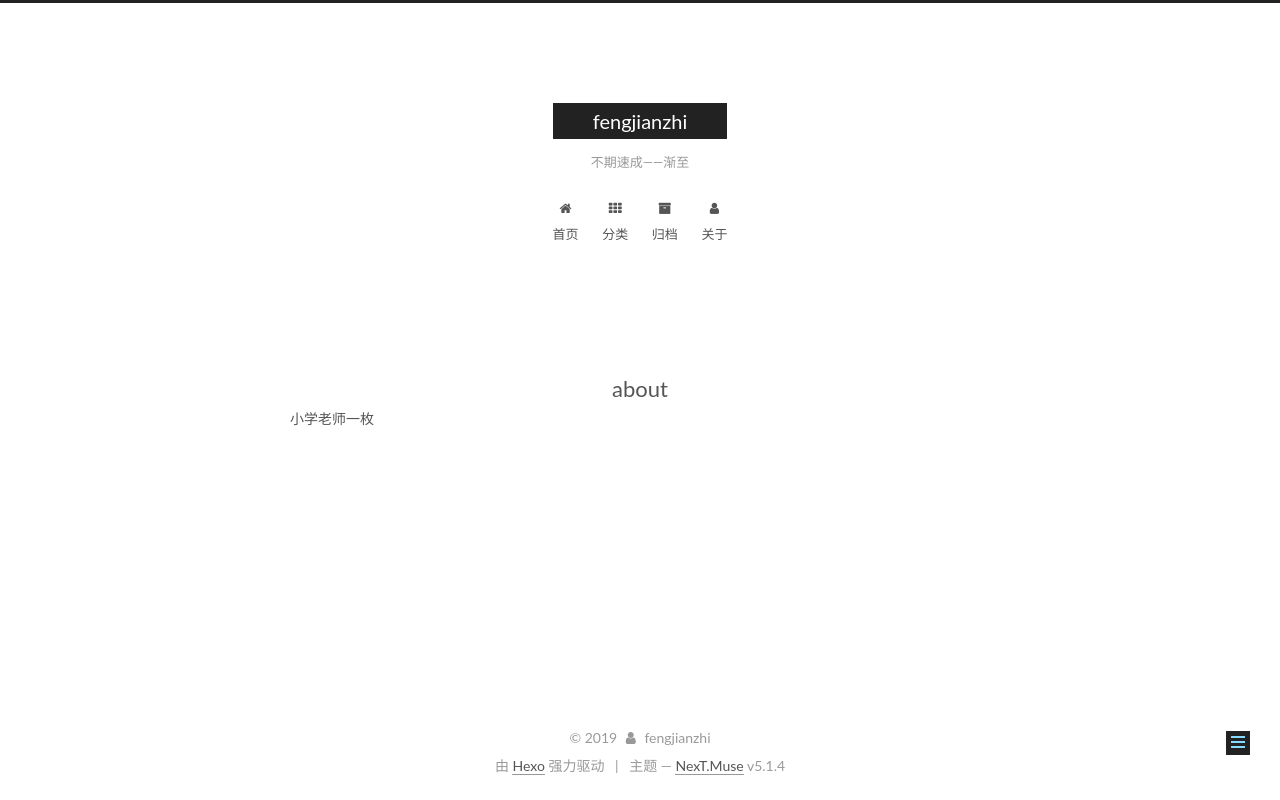
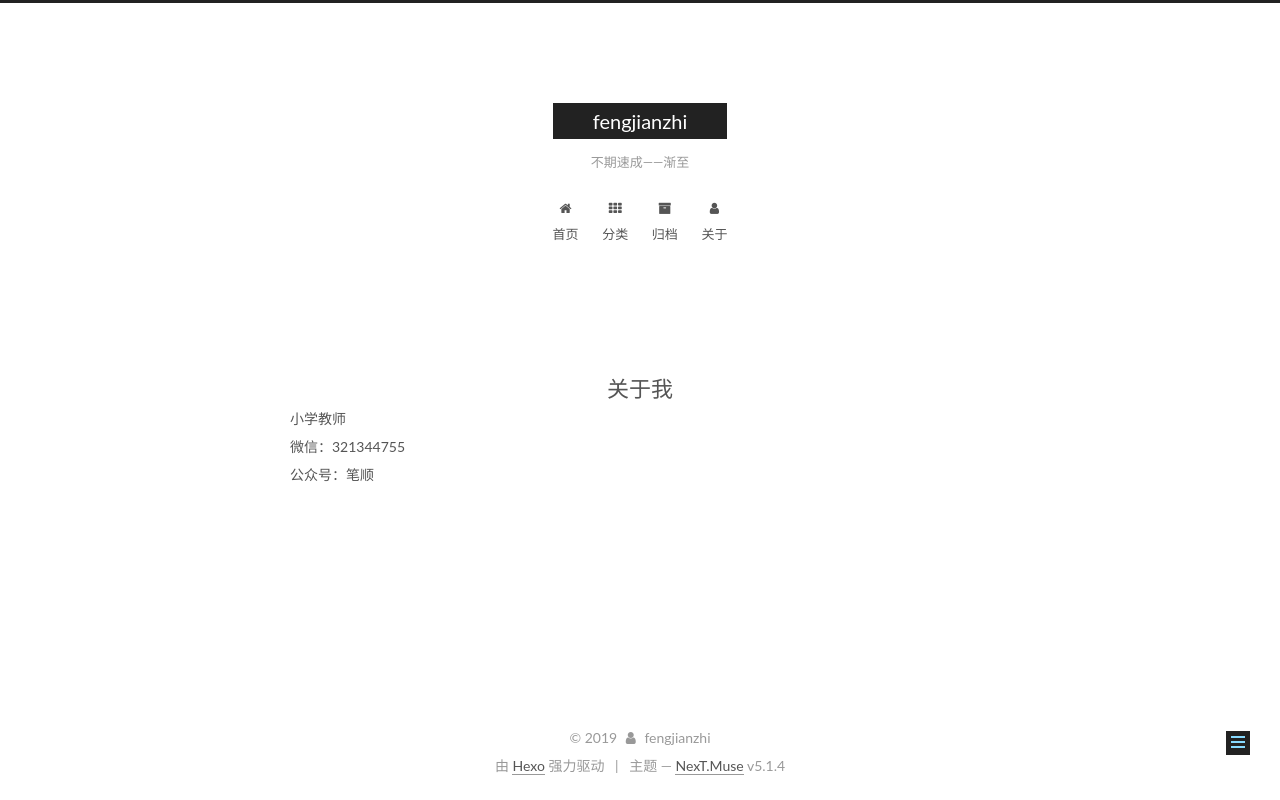
Before and after one commit to Fengjianzhi/fengjianzhi.github.io, a plain HTML site: page about/index.html in a window 1280 px wide. Drawn offline with Linux system fonts and the light colour scheme.

Commit message:
Site updated: 2019-04-07 08:13:42

```diff
--- a/about/index.html
+++ b/about/index.html
@@ -79,18 +79,18 @@
 
 
 
-<meta name="description" content="小学老师一枚">
+<meta name="description" content="小学教师微信：321344755公众号：笔顺">
 <meta name="keywords" content="小学 教师 btc xin">
 <meta property="og:type" content="website">
-<meta property="og:title" content="about">
+<meta property="og:title" content="关于我">
 <meta property="og:url" content="http://yoursite.com/about/index.html">
 <meta property="og:site_name" content="fengjianzhi">
-<meta property="og:description" content="小学老师一枚">
+<meta property="og:description" content="小学教师微信：321344755公众号：笔顺">
 <meta property="og:locale" content="zh-Hans">
-<meta property="og:updated_time" content="2019-04-07T00:09:49.000Z">
+<meta property="og:updated_time" content="2019-04-07T00:13:26.000Z">
 <meta name="twitter:card" content="summary">
-<meta name="twitter:title" content="about">
-<meta name="twitter:description" content="小学老师一枚">
+<meta name="twitter:title" content="关于我">
+<meta name="twitter:description" content="小学教师微信：321344755公众号：笔顺">
 
 
 
@@ -126,7 +126,7 @@
 
 
 
-  <title>about | fengjianzhi</title>
+  <title>关于我 | fengjianzhi</title>
 
 
 
@@ -246,7 +246,7 @@
     <div class="post-block page">
       <header class="post-header">
 
-	<h1 class="post-title" itemprop="name headline">about</h1>
+	<h1 class="post-title" itemprop="name headline">关于我</h1>
 
 
 
@@ -258,7 +258,7 @@
       <div class="post-body">
 
 
-          <p>小学老师一枚</p>
+          <p>小学教师<br>微信：321344755<br>公众号：笔顺</p>
 
 
       </div>
```
